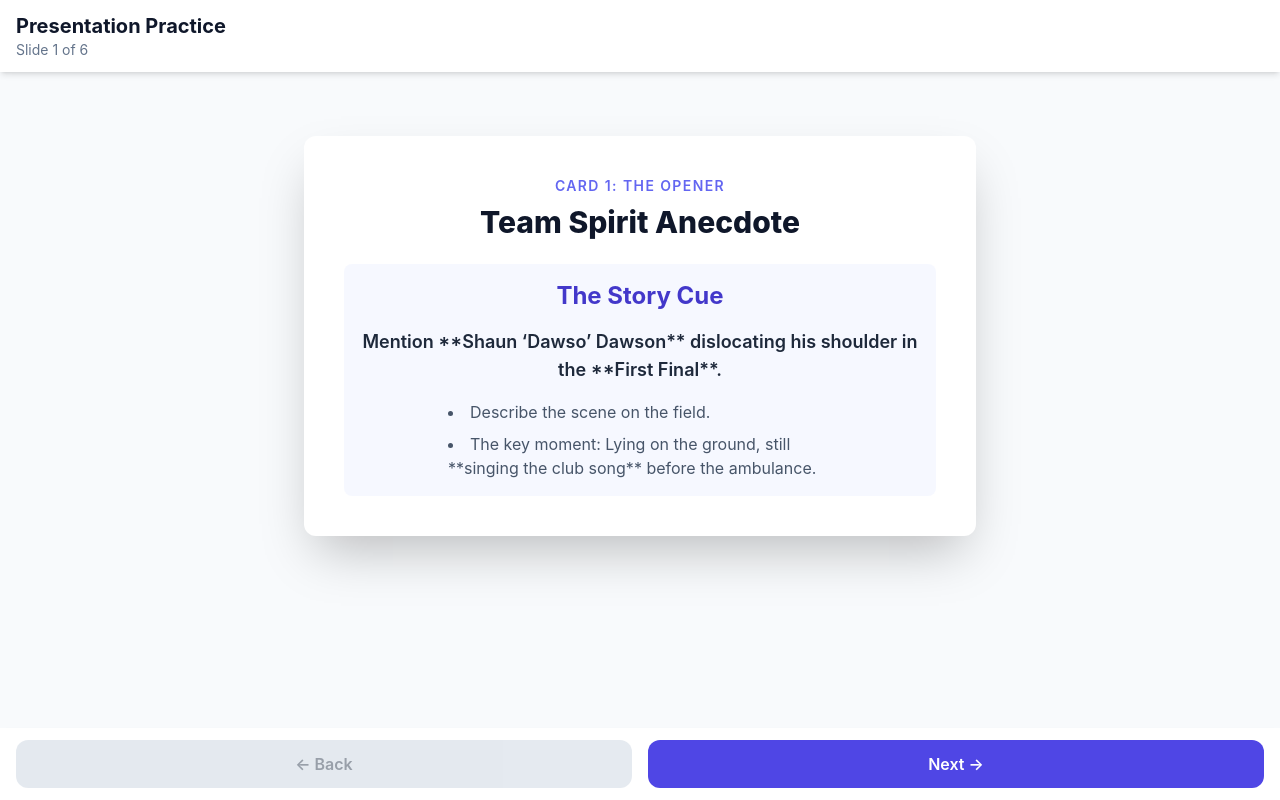
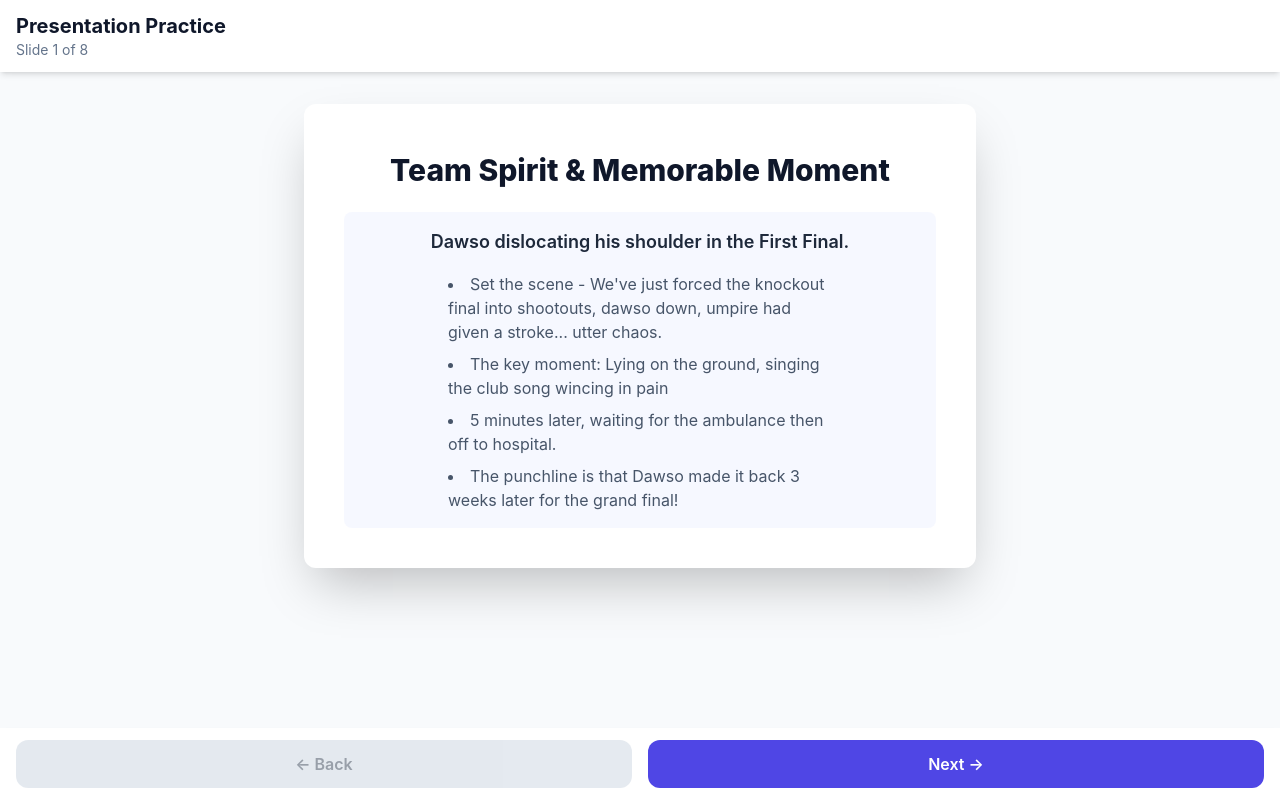
Before and after one commit to dneimke/ahc-2025-presentation, a plain HTML site: page index.html in a window 1280 px wide. Drawn offline with nearby package versions, Linux system fonts and the light colour scheme.

Commit message:
Revise slide deck content, retitle themes, and add award slides

```diff
--- a/index.html
+++ b/index.html
@@ -64,94 +64,124 @@
     <script>
         const slides = [
             {
-                title: "Card 1: The Opener",
-                theme: "Team Spirit Anecdote",
+                title: "Card 1",
+                theme: "Team Spirit & Memorable Moment",
                 color: "indigo",
                 content: `
-                    <p class="text-2xl font-bold mb-4 text-indigo-700">The Story Cue</p>
-                    <p class="text-lg font-semibold text-slate-800">Mention **Shaun ‘Dawso’ Dawson** dislocating his shoulder in the **First Final**.</p>
+                    <p class="text-lg font-semibold text-slate-800">Dawso dislocating his shoulder in the First Final.</p>
                     <ul class="mt-4 list-disc list-inside text-left mx-auto max-w-sm space-y-2 text-slate-600">
-                        <li>Describe the scene on the field.</li>
-                        <li>The key moment: Lying on the ground, still **singing the club song** before the ambulance.</li>
+                        <li>Set the scene - We've just forced the knockout final into shootouts, dawso down, umpire had given a stroke... utter chaos.</li>
+                        <li>The key moment: Lying on the ground, singing the club song wincing in pain</li>
+                        <li>5 minutes later, waiting for the ambulance then off to hospital.</li>
+                        <li>The punchline is that Dawso made it back 3 weeks later for the grand final!</li>
                     </ul>
                 `
             },
             {
-                title: "Card 2: The Season",
-                theme: "Adversity & Unity",
+                title: "Card 2",
+                theme: "Unity",
                 color: "teal",
                 content: `
-                    <p class="text-2xl font-bold mb-4 text-teal-700">Adversity Cue: "We faced challenges head-on."</p>
+                    <p class="text-xl font-bold mb-2 text-teal-700">Unity: "Every single player stepped up."</p>
                     <ul class="list-disc list-inside text-left mx-auto max-w-sm space-y-2 text-slate-700">
-                        <li>Mention injuries and handling tough opponents.</li>
-                        <li><span class="font-medium">Tough Games:</span> Woodville 3-3, Burnside 5-4, Seacliff 5-5, Burnside 1-1 (ET).</li>
-                    </ul>
-                    <hr class="my-4 border-teal-200">
-                    <p class="text-xl font-bold mb-2 text-teal-700">Unity Cue: "Every single player stepped up."</p>
-                    <ul class="list-disc list-inside text-left mx-auto max-w-sm space-y-2 text-slate-700">
-                        <li>Support from the sidelines (players and non-playing roles).</li>
-                        <li>Highlight a specific play where **teamwork was crucial**.</li>
+                        <li>Hildo on the bench providing coaching support.</li>
+                        <li>Macca racing from the airport to North East for the game.</li>
+                        <li>So many other stories of players stepping and making personal sacrifices when needed.</li>
+                        <li>Time spent together in the committee room watching video together and having banter</li>
+                        <li>Building blocks: Relentless in last 5 minutes vs Burnside. Surged as a unit until we got the goal we needed.</li>
                     </ul>
                 `
             },
             {
-                title: "Card 3: The Culture",
-                theme: "Lessons Learned & Turning Point",
+                title: "Card 3",
+                theme: "Culture & Leadership",
                 color: "amber",
                 content: `
-                    <p class="text-2xl font-bold mb-4 text-amber-700">Growth Cue: "We learned to dig deep..."</p>
+                    <p class="text-xl font-bold mb-2 text-amber-700">Belief</p>
                     <ul class="list-disc list-inside text-left mx-auto max-w-sm space-y-2 text-slate-700">
-                        <li>Rallying: Scored 3 second half goals against Port after back-to-back losses.</li>
-                        <li>Personal Sacrifices: **Macca** (airport to North East), players **doubling up** with injuries.</li>
+                        <li>Success built on what Gouldy and the team achieved last year.</li>
+                        <li>It was clear from early on that the team carried this belief forward.</li>
+                        <li>Comeback games: Woodville 3-3, Burnside 5-4, Seacliff 5-5, Burnside 1-1 (ET).</li>
+                        <li>Seacliff 4-5 down, 30 seconds to play. Walshy makes a crucial tackle to regain possession. Haynes, to Macca, to Dawso, who scores! Less than 5 seconds later, the final whistle sounds</li>
                     </ul>
                     <hr class="my-4 border-amber-200">
-                    <p class="text-xl font-bold mb-2 text-amber-700">Gouldy Cue (Belief)</p>
+                    <p class="text-2xl font-bold mb-4 text-amber-700">Embrace the underdog status</p>
                     <ul class="list-disc list-inside text-left mx-auto max-w-sm space-y-2 text-slate-700">
-                        <li>Success built on **Gouldy's leadership** last year.</li>
-                        <li>Instilled belief and trust that you’ll keep coming back.</li>
+                        <li>There was also this feeling of being the underdog</li>
+                        <li>Remarkably we lost only 3 games for the year - 2 of which were against the strongest two teams.</li>
+                        <li>When we had significant numbers out - Buttsy, Macca, Blake, Browny, Griff, Hildo.</li>
                     </ul>
                     `
             },
             {
-                title: "Card 4 & 5: Acknowledgements",
+                title: "Card 4",
                 theme: "Club & Key Contributors",
                 color: "sky",
                 content: `
-                    <p class="text-2xl font-bold mb-4 text-sky-700">Acknowledgements (Card 4: Club)</p>
+                    <p class="text-2xl font-bold mb-4 text-sky-700">Acknowledgements</p>
                     <ul class="list-disc list-inside text-left mx-auto max-w-sm space-y-2 text-slate-700">
-                        <li>Metro 5 Men's (The Phabs): **BBQs** and presence at Thursday sessions.</li>
-                        <li>Premier League Men: Support **through the finals**, pushing us in training.</li>
+                        <li>Metro 5 Men's (The Phabs): <b>BBQs</b> and presence at Thursday sessions.</li>
+                        <li>Premier League Men: Support <b>through the finals</b>, pushing us in training.</li>
                     </ul>
                     <hr class="my-4 border-sky-200">
-                    <p class="text-xl font-bold mb-2 text-sky-700">Key Staff (Card 5)</p>
+                    <p class="text-xl font-bold mb-2 text-sky-700">Key Staff</p>
                     <ul class="list-disc list-inside text-left mx-auto max-w-sm space-y-2 text-slate-700">
-                        <li>Metro Two Men's: **Mike ‘Chook’ Angley** and team (especially **Gobbo**). Acknowledge disruption/player movement.</li>
-                        <li>**Rich Tyrer**: Selections and journey support.</li>
+                        <li>Metro Two Men's: <b>Mike 'Chook' Angley</b> and team (especially <b>Gobbo</b>). Acknowledge disruption/player movement.</li>
+                        <li><b>Rich Tyrer</b>: Selections and general support.</li>
                     </ul>
                 `
             },
             {
-                title: "Card 5 (Cont.): Manager",
-                theme: "Heartfelt Thanks to Stephen Voss",
+                title: "Card 5",
+                theme: "Heartfelt Thanks to Stephen Vause",
                 color: "purple",
                 content: `
-                    <p class="text-2xl font-bold mb-4 text-purple-700">Special Thank You: **Stephen ‘Vausey’ Vause**</p>
+                    <p class="text-2xl font-bold mb-4 text-purple-700">Special Thank You: <b>Stephen 'Vausey' Vause</b></p>
                     <ul class="list-disc list-inside text-left mx-auto max-w-sm space-y-2 text-slate-700">
-                        <li>Heartfelt thank you for **incredible dedication** (attended every training).</li>
-                        <li>Behind-the-scenes connection: **Shared a drink after every game** for reflection.</li>
-                        <li>Enjoyed working with him and getting to know his family.</li>
+                        <li>Heartfelt thank you for <em>incredible dedication</em> (attended nearly every training).</li>
+                        <li>Behind-the-scenes connection: <em>Shared a drink after every game</em> for reflection.</li>
+                        <li>Many midweek messages to organize and prepare for the coming game and weeks ahead.</li>
+                        <li>Enjoyed working with him and getting to know Steve and his family.</li>
                     </ul>
                 `
             },
             {
-                title: "Card 6: Conclusion",
+                title: "Card 6",
                 theme: "Final Statement",
                 color: "rose",
                 content: `
-                    <p class="text-2xl font-bold mb-4 text-rose-700">Final Statement Cue</p>
-                    <p class="text-3xl italic font-extrabold text-slate-900 text-shadow-custom">"The win is a testament to the hard work and dedication of everyone here."</p>
+                    <p class="text-3xl italic font-extrabold text-slate-900 text-shadow-custom">The win is a testament to the hard work and dedication of everyone here.</p>
                     <hr class="my-6 border-rose-300">
-                    <p class="text-xl font-medium text-slate-700">End with a strong, memorable statement: **"And that's what made us champions."**</p>
+                    <p>"And that's what made us champions."</p>
+                `
+            },
+            {
+                title: "Card 7",
+                theme: "M1M Best & Fairest Winner",
+                color: "rose",
+                content: `
+                    <p class="text-2xl font-bold mb-4 text-rose-700">Eddie</p>
+                    <p class="text-3xl italic font-extrabold text-slate-900 text-shadow-custom">Beast of a player - sets a great example of effort and determination.</p>
+                    <hr class="my-6 border-rose-300">
+                    <p>It was a privilege to coach him this season.</p>
+                    <p>Commitment to playing both PLM (13) and M1M (17) was outstanding.</p>
+                    <p>Scored critical goals in key moments (SHC 2-2; WHC 3-3; BHC 5-4; BHC SF; SHC PF; PADHC GF).</p>
+                    <p>Played through pain and injury, showing true grit and determination.</p>
+                `
+            },
+            {
+                title: "Card 8",
+                theme: "M1M Best Team Person",
+                color: "rose",
+                content: `
+                    <p class="text-2xl font-bold mb-4 text-rose-700">Haynesey</p>
+                    <p class="text-3xl italic font-extrabold text-slate-900 text-shadow-custom">Hype man, team man, motivator, and committed club person.</p>
+                    <hr class="my-6 border-rose-300">
+                    <p>Played every minute (other than a cards) of every game</p>
+                    <p>Missed only one training session all year (partner's birthday).</p>
+                    <p>First runner on every DPC we had to defend.</p>
+                    <p>Leadership role.</p>
+                    <p>Coached U18s - critical bridge between U18s and seniors.</p>
                 `
             }
         ];
@@ -176,7 +206,6 @@
 
                 // Construct the inner HTML
                 slideContentEl.innerHTML = `
-                    <p class="text-sm font-semibold uppercase tracking-widest text-${slide.color}-500">${slide.title}</p>
                     <h3 class="text-3xl font-extrabold mt-2 mb-6 text-slate-900">${slide.theme}</h3>
                     <div class="p-4 bg-${slide.color}-50/50 rounded-lg">
                         ${slide.content}
```
Lines whose indentation alone changed are shown as unchanged.
